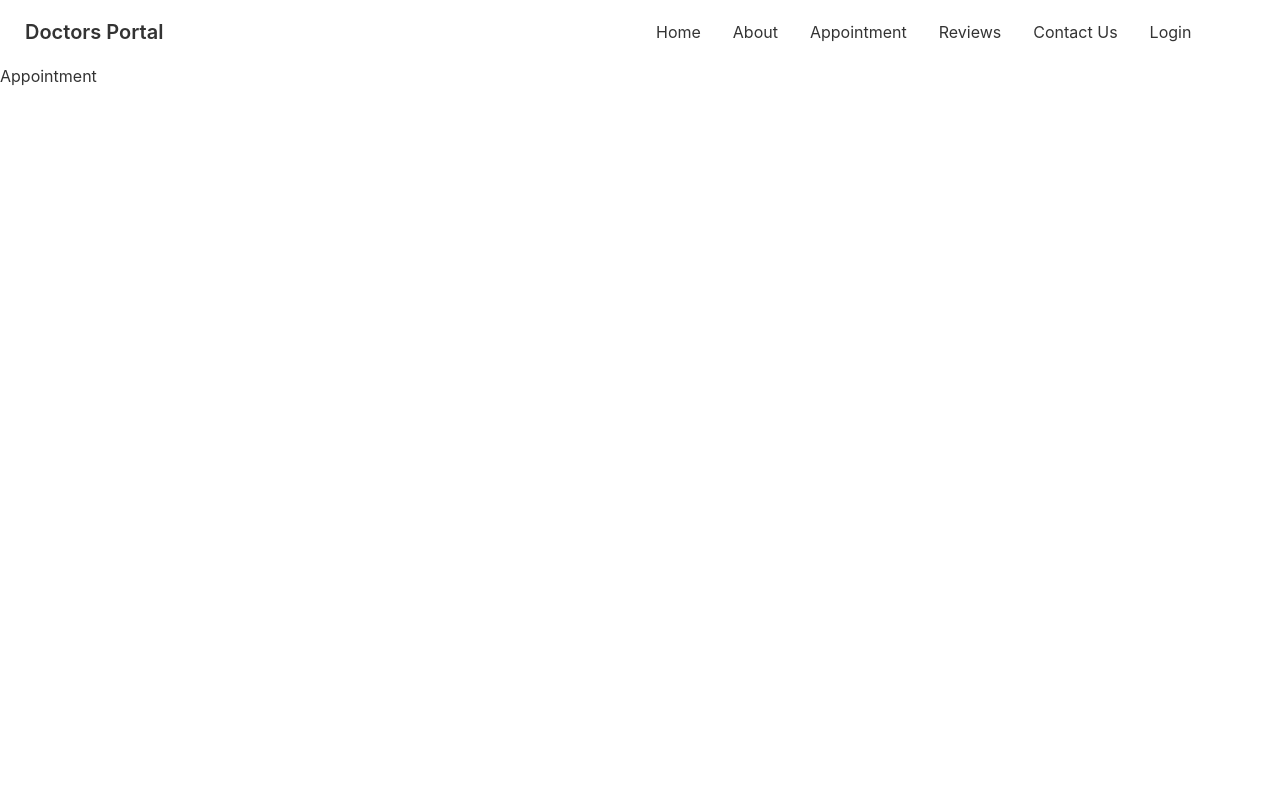
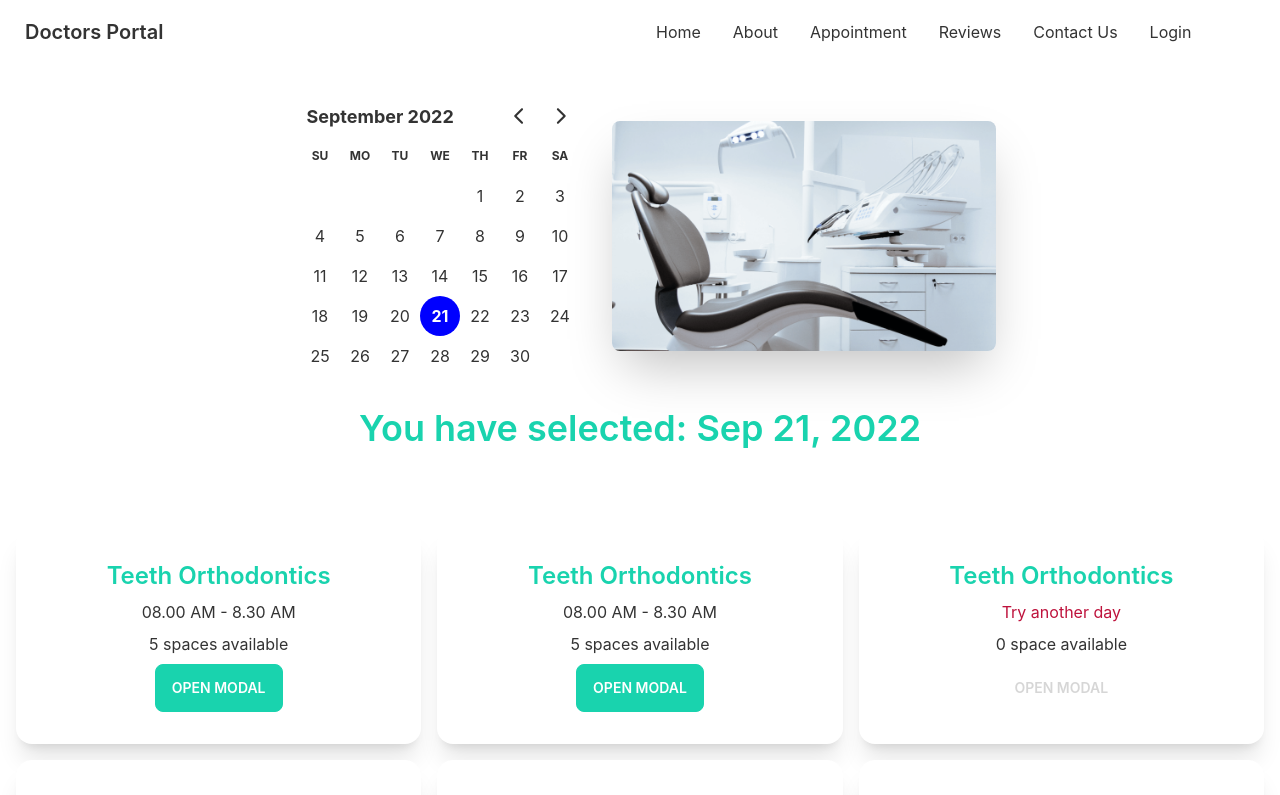
Before and after one commit to xaveer-Arif/Doctors_portal, a React (Create React App) app: page /appointment in a window 1280 px wide. Shown: the top 795 px of the page. Built offline with nearby package versions, Linux system fonts and the light colour scheme.

Commit message:
appointment modal

```diff
--- a/package.json
+++ b/package.json
@@ -7,7 +7,9 @@
     "@testing-library/react": "^13.4.0",
     "@testing-library/user-event": "^13.5.0",
     "daisyui": "^2.29.0",
+    "date-fns": "^2.29.3",
     "react": "^18.2.0",
+    "react-day-picker": "^8.2.1",
     "react-dom": "^18.2.0",
     "react-router-dom": "^6.4.0",
     "react-scripts": "5.0.1",
--- /dev/null
+++ b/public/services.json
@@ -0,0 +1,65 @@
+[
+    {
+        "id":1,
+        "name":"Teeth Orthodontics",
+        "slots":[
+            "08.00 AM - 8.30 AM",
+            "08.30 AM - 9.00 AM",
+            "09.00 AM - 9.30 AM",
+            "09.30 AM - 10.30 AM",
+            "10.30 AM - 11.00 AM"
+        ]
+    },
+    {
+        "id":2,
+        "name":"Teeth Orthodontics",
+        "slots":[
+            "08.00 AM - 8.30 AM",
+            "08.30 AM - 9.00 AM",
+            "09.00 AM - 9.30 AM",
+            "09.30 AM - 10.30 AM",
+            "10.30 AM - 11.00 AM"
+        ]
+    },
+    {
+        "id":3,
+        "name":"Teeth Orthodontics",
+        "slots":[
+
+        ]
+    },
+    {
+        "id":4,
+        "name":"Teeth Orthodontics",
+        "slots":[
+            "08.00 AM - 8.30 AM",
+            "08.30 AM - 9.00 AM",
+            "09.00 AM - 9.30 AM",
+            "09.30 AM - 10.30 AM",
+            "10.30 AM - 11.00 AM",
+            "11.30 AM - 12.00 AM"
+        ]
+    },
+    {
+        "id":5,
+        "name":"Teeth Orthodontics",
+        "slots":[
+            "08.00 AM - 8.30 AM",
+            "08.30 AM - 9.00 AM",
+            "09.00 AM - 9.30 AM",
+            "09.30 AM - 10.30 AM",
+            "10.30 AM - 11.00 AM"
+        ]
+    },
+    {
+        "id":6,
+        "name":"Teeth Orthodontics",
+        "slots":[
+            "08.00 AM - 8.30 AM",
+            "08.30 AM - 9.00 AM",
+            "09.00 AM - 9.30 AM",
+            "09.30 AM - 10.30 AM",
+            "10.30 AM - 11.00 AM"
+        ]
+    }
+]
--- a/src/Pages/Appointment/Appointment.js
+++ b/src/Pages/Appointment/Appointment.js
@@ -1,9 +1,16 @@
-import React from 'react';
+import React, { useState } from 'react';
+import AppointmentBanner from './AppointmentBanner/AppointmentBanner';
+import AvailableAppointment from './AvailableAppointment/AvailableAppointment';
+
+
 
 const Appointment = () => {
+    const [date ,setDate] = useState(new Date())
+
     return (
         <div>
-            <h1>Appointment</h1>
+            <AppointmentBanner date={date} setDate={setDate}></AppointmentBanner>
+            <AvailableAppointment  date={date}/>
         </div>
     );
 };
--- /dev/null
+++ b/src/Pages/Appointment/AppointmentBanner/AppointmentBanner.js
@@ -0,0 +1,32 @@
+import React from 'react';
+import { useState } from 'react';
+import { DayPicker } from 'react-day-picker';
+import { format } from 'date-fns';
+import 'react-day-picker/dist/style.css';
+import chair from "../../../Assets/images/chair.png"
+
+
+
+const AppointmentBanner = ({date, setDate}) => {
+
+
+    return (
+        <div className="hero w-full ">
+  <div className="hero-content flex-col lg:flex-row-reverse">
+    <img src={chair} className="sm:w-full lg:w-96 xl-15 rounded-lg shadow-2xl" alt='' />
+
+    <div className='w-full'>
+    <DayPicker
+      mode="single"
+      selected={date}
+      onSelect={setDate}
+    />
+    </div>
+  </div>
+
+</div>
+
+    );
+};
+
+export default AppointmentBanner;
--- /dev/null
+++ b/src/Pages/Appointment/AvailableAppointment/AvailableAppointment.js
@@ -0,0 +1,41 @@
+import { format } from 'date-fns';
+import React from 'react';
+import { useEffect } from 'react';
+import { useState } from 'react';
+import BookingModal from '../../../Shared/Modals/BookingModal';
+import Services from '../Services/Services';
+
+const AvailableAppointment = ({date}) => {
+    const [services, setServices] = useState([])
+    const [treatment, setTreatment] = useState(null)
+
+    useEffect(() => {
+        fetch("services.json")
+        .then(res => res.json())
+        .then(data => setServices(data))
+    },[])
+
+    return (
+        <div>
+             <p className='text-4xl text-center text-secondary font-semibold mb-20'>You have selected: {format(date, "PP")}</p>
+
+         <div className="grid grid-cols-1 md:grid-cols-2 lg:grid-cols-3 gap-4 mx-4">
+         {
+                services.map(service => <Services
+                key={service.id}
+                service={service}
+                setTreatment={setTreatment}
+                ></Services>)
+            }
+         </div>
+         {treatment && <BookingModal
+         treatment={treatment}
+         setTreatment={setTreatment}
+         date={date}
+         ></BookingModal>}
+
+        </div>
+    );
+};
+
+export default AvailableAppointment;
--- /dev/null
+++ b/src/Pages/Appointment/Services/Services.js
@@ -0,0 +1,28 @@
+import React from 'react';
+
+const Services = ({service, setTreatment}) => {
+    const {name, slots} = service
+    return (
+        <div className="card w-full bg-base-100 text-center shadow-xl">
+  <div className="card-body">
+    <h2 className="text-secondary text-2xl font-semibold">{name}</h2>
+    <p>{
+        slots.length > 0 ? <span>{slots[0]}</span> : <span
+        className='text-rose-700 '>Try another day</span>
+        }</p>
+    <p>{slots.length} {slots.length > 0 ? "spaces" : "space"} available</p>
+    <div className="card-actions justify-center">
+      {/* modal booking button  */}
+        <label
+        disabled={slots.length === 0}
+        onClick={ () => setTreatment(service)}
+        htmlFor="booking-modal"
+        className="btn modal-button btn-secondary text-white">
+        open modal</label>
+    </div>
+  </div>
+</div>
+    );
+};
+
+export default Services;
--- /dev/null
+++ b/src/Shared/Modals/BookingModal.js
@@ -0,0 +1,63 @@
+import { format } from "date-fns";
+import React from "react";
+
+const BookingModal = ({ treatment,setTreatment, date }) => {
+  const { id, name, slots } = treatment;
+
+  const modalForm = e => {
+    e.preventDefault()
+    setTreatment(null)
+  }
+  return (
+    <div>
+      <input type="checkbox" id="booking-modal" className="modal-toggle" />
+      <div className="modal modal-bottom sm:modal-middle">
+        <div className="modal-box">
+          <form
+          onSubmit={modalForm}
+          className="grid grid-cols-1 gap-3 justify-items-center">
+        <label htmlFor="booking-modal" className="btn btn-sm btn-circle absolute right-2 top-2 bg-black">✕</label>
+            <h3 className="font-bold text-lg">{name}</h3>
+            <input
+              disabled
+              name="date"
+              value={format(date, "PP")}
+              className="input input-bordered input-secondary w-full max-w-xs"
+            />
+            <select name="slot" className="select grid grid-cols-1 select-bordered select-secondary w-full max-w-xs ">
+              {slots.map((slot) => (
+                <option value={slot}>{slot}</option>
+              ))}
+            </select>
+            <input
+              type="text"
+              name="name"
+              placeholder="Full Name"
+              className="input input-bordered input-secondary w-full max-w-xs "
+            />
+            <input
+              type="phone"
+              name="phone"
+              placeholder="Phone Number"
+              className="input input-bordered input-secondary w-full max-w-xs "
+            />
+            <input
+              type="email"
+              name="email"
+              placeholder="email"
+              className="input input-bordered input-secondary w-full max-w-xs"
+            />
+            <input
+              type="submit"
+              value="submit"
+              className="input input-bordered input-secondary w-full max-w-xs btn btn-secondary"
+            />
+          </form>
+          <div className="modal-action"></div>
+        </div>
+      </div>
+    </div>
+  );
+};
+
+export default BookingModal;
```
Also changed, not shown: 1 other file (tests, documents, lock files or other folders).
